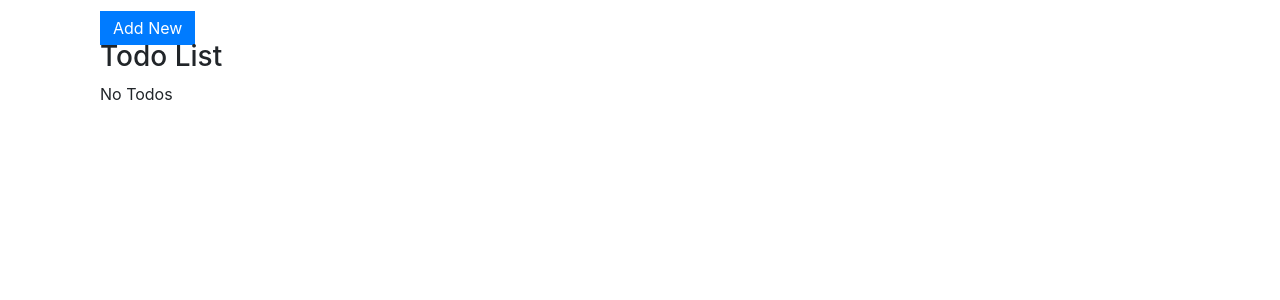
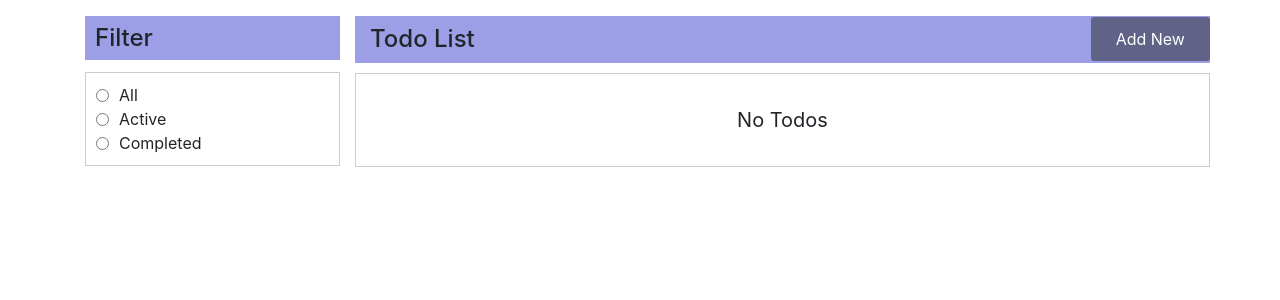
Before and after one commit to vishalsingh21/react-redux-todo, a React (Create React App) app: page / in a window 1280 px wide. Shown: the top 300 px of the page. Built offline with nearby package versions, Linux system fonts and the light colour scheme.

Commit message:
css added

```diff
--- a/src/App.js
+++ b/src/App.js
@@ -1,19 +1,17 @@
 import React, { Component } from "react";
 import { BrowserRouter, Switch, Route } from "react-router-dom";
 import TodoList from "./components/TodoList";
-import AddTodoForm from "./components/AddTodoForm";
+import TodoForm from "./components/TodoForm";
 
 class App extends Component {
   render() {
     return (
       <BrowserRouter>
-        <div className="container my-3">
-          <Switch>
-            <Route exact path="/" component={TodoList} />
-            <Route path="/addTodo" component={AddTodoForm} />
-            <Route path="/editTodo/:id" component={AddTodoForm} />
-          </Switch>
-        </div>
+        <Switch>
+          <Route exact path="/" component={TodoList} />
+          <Route path="/addTodo" component={TodoForm} />
+          <Route path="/editTodo/:id" component={TodoForm} />
+        </Switch>
       </BrowserRouter>
     );
   }
--- a/src/actions/actionTypes.js
+++ b/src/actions/actionTypes.js
@@ -1,6 +1,7 @@
 export const ADD_TODO = "ADD_TODO";
 export const DELETE_TODO = "DELETE_TODO";
 export const EDIT_TODO = "EDIT_TODO";
+export const UPDATE_TODO = "UPDATE_TODO";
 export const TOGGLE_TODO = "TOGGLE_TODO";
 export const SET_FILTER = "SET_FILTER";
 export const CLEAR_TODO = "CLEAR_TODO";
--- a/src/actions/todoActions.js
+++ b/src/actions/todoActions.js
@@ -1,4 +1,11 @@
-import { FETCH_TODOS, ADD_TODO, DELETE_TODO, EDIT_TODO } from "./actionTypes";
+import {
+  FETCH_TODOS,
+  ADD_TODO,
+  DELETE_TODO,
+  EDIT_TODO,
+  UPDATE_TODO,
+  TOGGLE_TODO
+} from "./actionTypes";
 
 export const apiRequest = () => {
   return {
@@ -26,3 +33,17 @@ export const editTodo = id => {
     payload: id
   };
 };
+
+export const updateTodo = todo => {
+  return {
+    type: UPDATE_TODO,
+    payload: todo
+  };
+};
+
+export const toggleTodo = (todo, completed) => {
+  return {
+    type: TOGGLE_TODO,
+    payload: { todo, completed }
+  };
+};
--- a/src/components/Todo.js
+++ b/src/components/Todo.js
@@ -1,20 +1,36 @@
 import React, { Component } from "react";
+import { connect } from "react-redux";
+import { toggleTodo } from "../actions/todoActions";
 
 class Todo extends Component {
-
+  constructor(props) {
+    super(props);
+    this.state = {
+      completed: this.props.todo.completed
+    };
+  }
+  handleChange = e => {
+    this.setState({
+      completed: e.target.checked
+    });
+    this.props.toggleTodo(this.props.todo, e.target.checked);
+  };
   render() {
     const { todo, onDelete, onEdit } = this.props;
     return (
       <li>
-        {todo.text}
-        <button
-          className="button"
-          onClick={onEdit.bind(this, todo.id)}
-         >Edit</button>
-        <button
-          className="button"
-          onClick={onDelete.bind(this, todo.id)}
-        >
+        <input
+          id={todo.id}
+          name="check"
+          type="checkbox"
+          checked={this.state.completed}
+          onChange={this.handleChange}
+        />
+        <span>{todo.text}</span>
+        <button className="button" onClick={onEdit.bind(this, todo.id)}>
+          Edit
+        </button>
+        <button className="button" onClick={onDelete.bind(this, todo.id)}>
           Delete
         </button>
       </li>
@@ -22,4 +38,13 @@ class Todo extends Component {
   }
 }
 
-export default Todo;
+const mapDispatchToProps = dispatch => {
+  return {
+    toggleTodo: (todo, completed) => dispatch(toggleTodo(todo, completed))
+  };
+};
+
+export default connect(
+  null,
+  mapDispatchToProps
+)(Todo);
--- /dev/null
+++ b/src/components/TodoFilter.js
@@ -0,0 +1,27 @@
+import React, { Component } from "react";
+
+class TodoFilter extends Component {
+  render() {
+    return (
+      <div className="filter-container">
+        <h4>Filter</h4>
+        <ul className="filters">
+          <li>
+            <input name="filter" type="radio" />
+            <span>All</span>
+          </li>
+          <li>
+            <input name="filter" type="radio" />
+            <span>Active</span>
+          </li>
+          <li>
+            <input name="filter" type="radio" />
+            <span>Completed</span>
+          </li>
+        </ul>
+      </div>
+    );
+  }
+}
+
+export default TodoFilter;
--- /dev/null
+++ b/src/components/TodoForm.js
@@ -0,0 +1,92 @@
+import React, { Component } from "react";
+import { Link } from "react-router-dom";
+import { connect } from "react-redux";
+import { addTodo, updateTodo } from "../actions/todoActions";
+
+class TodoForm extends Component {
+  constructor(props) {
+    super(props);
+    this.state = {
+      todoText: "",
+      editing: false
+    };
+  }
+
+  componentDidMount() {
+    if (this.props.todo.id) {
+      this.setState({
+        todoText: this.props.todo.text,
+        editing: true
+      });
+    }
+  }
+
+  handleChange = e => {
+    this.setState({
+      todoText: e.target.value
+    });
+  };
+
+  handleSubmit = e => {
+    e.preventDefault();
+    if (this.state.editing) {
+      this.props.updateTodo({
+        id: this.props.todo.id,
+        text: this.state.todoText
+      });
+    } else {
+      this.props.addTodo(this.state.todoText);
+    }
+    this.props.history.push("/");
+  };
+
+  render() {
+    const buttonText = this.state.editing ? "Edit Todo" : "Add Todo";
+    return (
+      <div className="container my-3">
+        <div className="row todo-header align-items-center">
+          <div className="col-8">
+            <h4>Add New Todo</h4>
+          </div>
+          <div className="col-4 text-right">
+            <Link className="button" to="/">
+              Back To List
+            </Link>
+          </div>
+        </div>
+        <div className="row todo-form">
+          <div className="col">
+            <form onSubmit={this.handleSubmit}>
+              <input
+                type="text"
+                value={this.state.todoText}
+                onChange={this.handleChange}
+              />
+              <button className="button" type="submit">
+                {buttonText}
+              </button>
+            </form>
+          </div>
+        </div>
+      </div>
+    );
+  }
+}
+
+const mapStateToProps = state => {
+  return {
+    todo: state.editTodo
+  };
+};
+
+const mapDispatchToProps = dispatch => {
+  return {
+    addTodo: todo => dispatch(addTodo(todo)),
+    updateTodo: todo => dispatch(updateTodo(todo))
+  };
+};
+
+export default connect(
+  mapStateToProps,
+  mapDispatchToProps
+)(TodoForm);
--- a/src/components/TodoList.js
+++ b/src/components/TodoList.js
@@ -3,33 +3,59 @@ import { Link } from "react-router-dom";
 import { connect } from "react-redux";
 import { apiRequest, deleteTodo, editTodo } from "../actions/todoActions";
 import Todo from "./Todo";
+import TodoFilter from "./TodoFilter";
 
 class TodoList extends Component {
   componentDidMount() {
     this.props.fetchTodos();
   }
 
-  handleDelete = (id) => {
+  handleDelete = id => {
     this.props.deleteTodo(id);
-  }
+  };
 
   handleEdit = id => {
     this.props.editTodo(id);
-    this.props.history.push('/editTodo/'+id);
+    this.props.history.push("/editTodo/" + id);
   };
 
   render() {
     const { todos } = this.props;
+    const todoList = !todos.length ? (
+      <div className="no-todo">No Todos</div>
+    ) : (
+      <ul>
+        {todos.map(todo => (
+          <Todo
+            key={todo.id}
+            todo={todo}
+            onDelete={this.handleDelete}
+            onEdit={this.handleEdit}
+          />
+        ))}
+      </ul>
+    );
+
     return (
       <div className="container my-3">
-        <Link className="button" to="/addTodo">
-          Add New{" "}
-        </Link>
-        <h3>Todo List</h3>
-        {!todos.length && "No Todos"}
-        {todos.map(todo => (
-          <Todo key={todo.id} todo={todo} onDelete={this.handleDelete} onEdit={this.handleEdit} />
-        ))}
+        <div className="row">
+          <div className="col-3">
+            <TodoFilter />
+          </div>
+          <div className="col-9">
+            <div className="row todo-header align-items-center">
+              <div className="col-8">
+                <h4>Todo List</h4>
+              </div>
+              <div className="col-4 text-right">
+                <Link className="button add-new" to="/addTodo">
+                  Add New
+                </Link>
+              </div>
+            </div>
+            <div className="row todo-list">{todoList}</div>
+          </div>
+        </div>
       </div>
     );
   }
@@ -43,8 +69,8 @@ const mapStateToProps = state => {
 const mapDispatchToProps = dispatch => {
   return {
     fetchTodos: () => dispatch(apiRequest),
-    deleteTodo: (id) => dispatch(deleteTodo(id)),
-    editTodo: (id) => dispatch(editTodo(id))
+    deleteTodo: id => dispatch(deleteTodo(id)),
+    editTodo: id => dispatch(editTodo(id))
   };
 };
 export default connect(
--- a/src/index.css
+++ b/src/index.css
@@ -11,17 +11,97 @@ code {
   font-family: source-code-pro, Menlo, Monaco, Consolas, "Courier New",
     monospace;
 }
+ul {
+  margin: 0;
+  padding: 0;
+  list-style: none;
+}
 
 .button {
-  border: 1px solid #007bff;
-  padding: 6px 12px;
-  background: #007bff;
+  border: none;
+  border-radius: 3px;
+  padding: 12px 25px;
+  background: #616288;
   color: #fff;
   text-decoration: none;
   transition: 0.3s;
 }
 .button:hover {
-  background: #fff;
-  color: #007bff;
+  background: #7f80ad;
+  color: #fff;
   text-decoration: none;
 }
+
+.filter-container h4 {
+  background: #9d9fe6;
+  padding: 10px;
+  margin: 0;
+  line-height: 1;
+}
+.filter-container ul {
+  padding: 10px;
+  margin-top: 12px;
+  border: 1px solid #ccc;
+}
+.filter-container ul li {
+  display: flex;
+  align-items: center;
+}
+.filter-container li span {
+  margin-left: 10px;
+}
+
+.todo-header {
+  background: #9d9fe6;
+}
+.todo-header h4 {
+  padding: 9px 0;
+  margin: 0;
+}
+.todo-header .button {
+  margin-right: -15px;
+}
+
+.todo-list {
+  border: 1px solid #ccc;
+  padding: 15px;
+  margin-top: 10px;
+}
+.todo-list .no-todo {
+  width: 100%;
+  text-align: center;
+  font-size: 20px;
+  padding: 16px 0;
+}
+
+.todo-form {
+  margin-top: 12px;
+  padding: 30px 15px;
+  border: 1px solid #ccc;
+  text-align: center;
+}
+.todo-form form input[type="text"] {
+  width: 400px;
+  height: 42px;
+  padding: 10px;
+}
+.todo-form form .button {
+  padding: 10px 25px;
+  margin: 0 15px;
+}
+
+.todo-list ul {
+  width: 100%;
+}
+.todo-list ul li {
+  display: flex;
+  align-items: center;
+}
+.todo-list li span {
+  width: 80%;
+  font-size: 18px;
+  padding-left: 10px;
+}
+.todo-list li .button {
+  margin-left: 10px;
+}
--- a/src/reducers/todoReducer.js
+++ b/src/reducers/todoReducer.js
@@ -1,4 +1,11 @@
-import { FETCH_TODOS, ADD_TODO, DELETE_TODO, EDIT_TODO } from "../actions/actionTypes";
+import {
+  FETCH_TODOS,
+  ADD_TODO,
+  DELETE_TODO,
+  EDIT_TODO,
+  UPDATE_TODO,
+  TOGGLE_TODO
+} from "../actions/actionTypes";
 
 const initialState = {
   todos: [],
@@ -20,7 +27,7 @@ export const todoReducer = (state = initialState, action) => {
 
     case ADD_TODO: {
       const todos = [...state.todos];
-      const newTodo = { id: getId(), text: action.payload };
+      const newTodo = { id: getId(), text: action.payload, completed: false };
       todos.push(newTodo);
       return { ...state, todos };
     }
@@ -31,8 +38,23 @@ export const todoReducer = (state = initialState, action) => {
     }
 
     case EDIT_TODO: {
-      const editTodo = state.todos.find(todo => todo.id === action.payload)
+      const editTodo = state.todos.find(todo => todo.id === action.payload);
       return { ...state, editTodo };
+    }
+
+    case UPDATE_TODO: {
+      const todos = [...state.todos];
+      const index = todos.findIndex(todo => todo.id === action.payload.id);
+      todos[index] = { ...action.payload };
+      return { ...state, todos, editTodo: {} };
+    }
+
+    case TOGGLE_TODO: {
+      const todos = [...state.todos];
+      const index = todos.indexOf(action.payload.todo);
+      todos[index] = { ...action.payload.todo };
+      todos[index].completed = action.payload.completed;
+      return { ...state, todos };
     }
 
     default:
```
Also changed, not shown: src/components/ADDTodoForm.js (deleted, +0 -78 lines).
